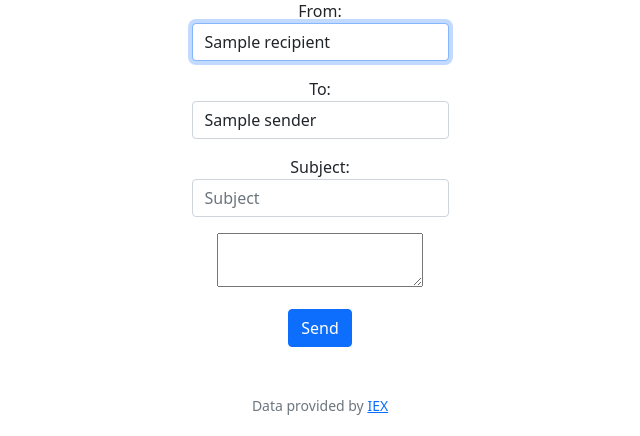
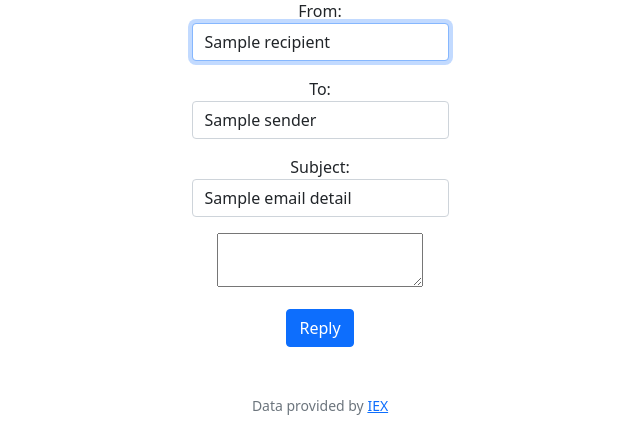
Before and after one commit to Fairmon26/portfolio, a Flask app: template project/templates/reply.html in a window 1280 px wide. Shown: the part 125-561 px from the top of the page, without its empty margins (320-960 px from the left). Run offline with Flask 2, Linux system fonts and the light colour scheme; the template is opened without the code that fills it: most values are stand-ins (such as "Sample title", 1, 10 or a date in 2020); some libraries are stand-ins or nearby versions.

Commit message:
Wed, Nov 2, 2022, 4:38 PM +00:00

```diff
--- a/project/templates/reply.html
+++ b/project/templates/reply.html
@@ -14,14 +14,13 @@
             <label>To:</label>
             <input class="form-control mx-auto w-auto" id="recipient" name="recipient" placeholder="Recipient" type="email" value="{{ emailDetail.sender }}">
         </div>
-        </div>
         <div class="mb-3">
             <label>Subject:</label>
-            <input class="form-control mx-auto w-auto" id="subject" name="subject" placeholder="Subject" type="text">
+            <input class="form-control mx-auto w-auto" id="subject" name="subject" placeholder="Subject" type="text" value="{{ emailDetail.subject }}">
         </div>
         <div class="mb-3">
             <textarea name="body"></textarea>
         </div>
-        <button class="btn btn-primary" type="submit">Send</button>
+        <button class="btn btn-primary" type="submit">Reply</button>
     </form>
 {% endblock %}
```
